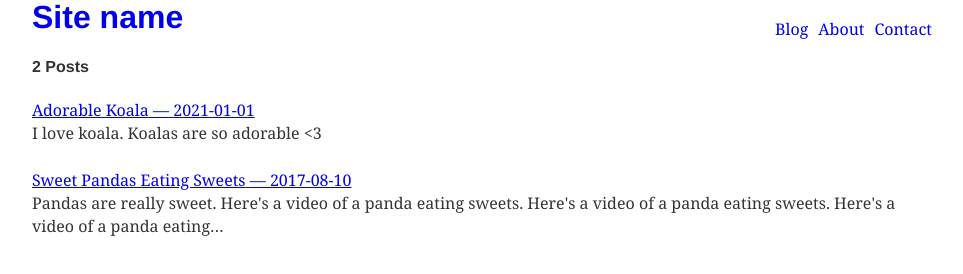
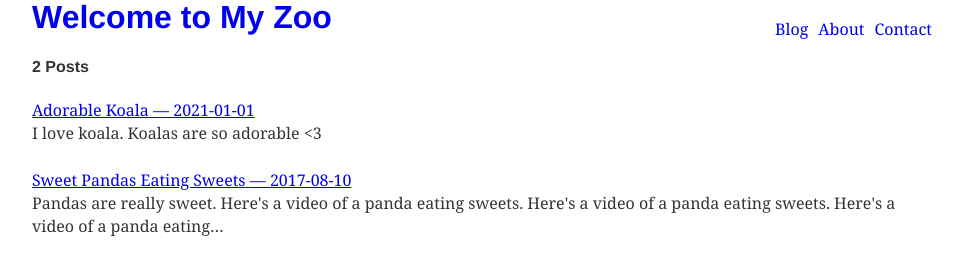
Before and after one commit to ulayab/ulayab.github.io, a Gatsby site: page / in a window 1280 px wide. Shown: the whole page, without its empty margins (158-1121 px from the left). Built offline with nearby package versions, Linux system fonts and the light colour scheme; Gatsby itself is replaced by a stand-in of ours; some packages are replaced by stand-ins of ours.

Commit message:
feat: add useSiteMetadata hook

```diff
--- a/gatsby-config.js
+++ b/gatsby-config.js
@@ -7,8 +7,16 @@
 module.exports = {
   /* Your site config here */
   siteMetadata: {
-    title: "My Homepage",
+    title: "My Zoo",
     description: "This is where I write my thoughts.",
+    siteUrl: "http://google.com",
+    headline: "",
+    description: "",
+    image: "",
+    video: "",
+    twitter: "",
+    name: "",
+    logo: "",
   },
   plugins: [
     `gatsby-transformer-remark`,
--- a/src/components/navbar.js
+++ b/src/components/navbar.js
@@ -1,12 +1,15 @@
 import React from "react"
 import styled from "styled-components"
 import {Link} from "gatsby"
+import { useSiteMetadata } from "../hooks/use-site-metadata"
 
 export default function Navbar() {
+    const { title } = useSiteMetadata()
+
     return (
         <Wrapper>
             <NavItem to="/">
-                <h1>Site name</h1>
+                <h1>Welcome to {title}</h1>
             </NavItem>
             <div className="padding" />
             <NavItem to="/">Blog</NavItem>
--- /dev/null
+++ b/src/hooks/use-site-metadata.js
@@ -0,0 +1,24 @@
+import { useStaticQuery, graphql } from "gatsby"
+
+export const useSiteMetadata = () => {
+  const { site } = useStaticQuery(
+    graphql`
+      query SiteMetaData {
+        site {
+          siteMetadata {
+            title
+            siteUrl
+            headline
+            description
+            image
+            video
+            twitter
+            name
+            logo
+          }
+        }
+      }
+    `
+  )
+  return site.siteMetadata
+}
```
